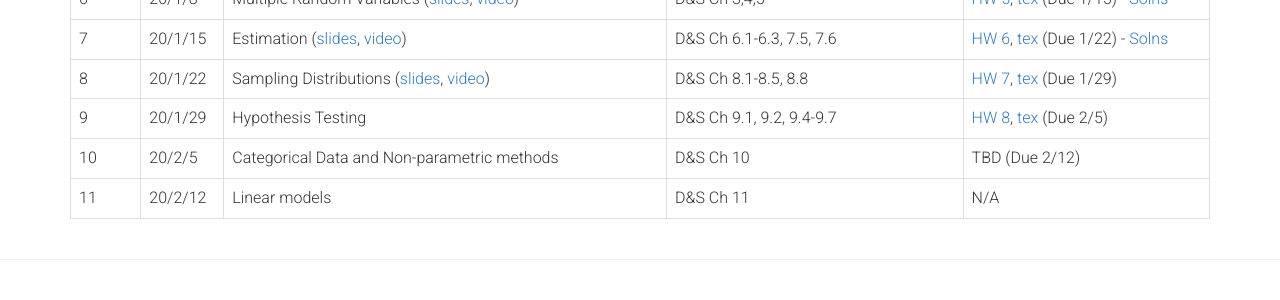
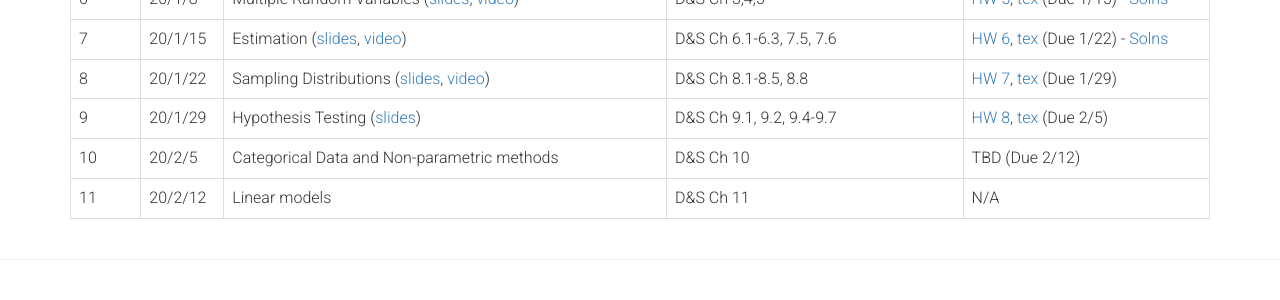
Before and after one commit to talisstats/talisstats.github.io, a Jekyll site: the page syllabus.html, which Jekyll copies as it is, in a window 1280 px wide. Shown: the part 1061-1361 px from the top of the page. Built offline with Jekyll 4.4.1, drawn with Linux system fonts in a browser that asks for light colours; nearby versions of some CDN libraries.

Commit message:
Updates lec9 material

```diff
--- a/syllabus.html
+++ b/syllabus.html
@@ -209,7 +209,7 @@
     <td>9</td>
     <td>20/1/29 </td>
     <td>
-       Hypothesis Testing </br>
+       Hypothesis Testing (<a href="assets/slides/lec9.pdf">slides</a>)
     </td>
     <td>
       D&S Ch 9.1, 9.2, 9.4-9.7
```
Also changed, not shown: 2 other files.
